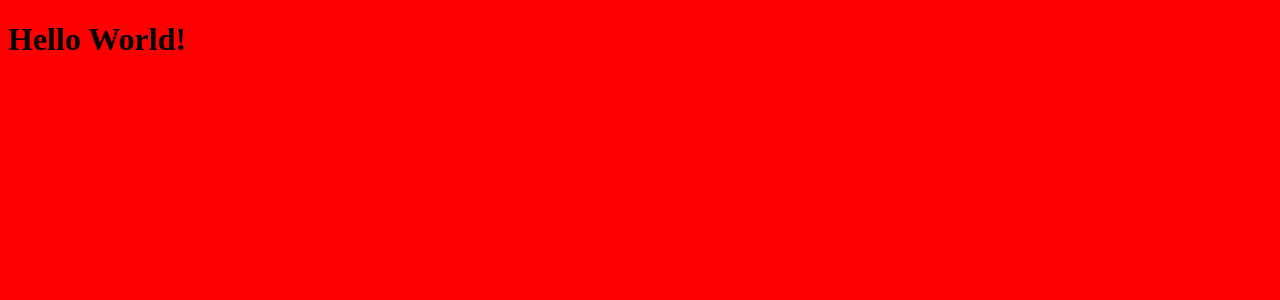
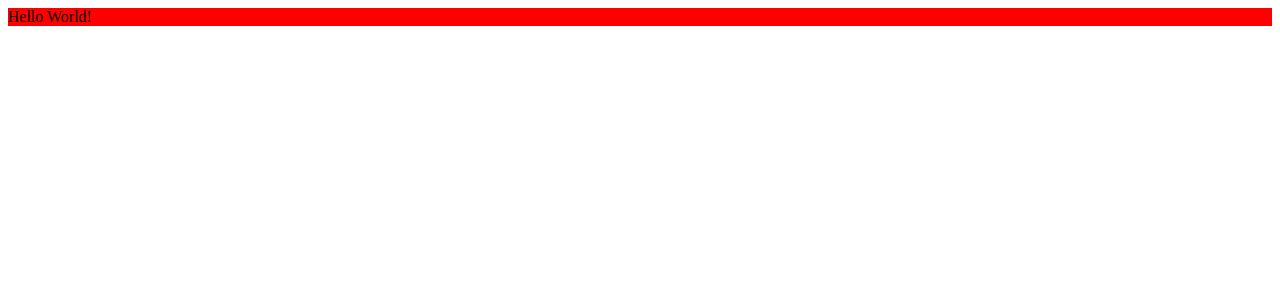
Before and after one commit to RafaelOkamoto182/Rocketnotes, a React (Vite) app: page / in a window 1280 px wide. Shown: the top 300 px of the page. Built offline with nearby package versions, Linux system fonts and the light colour scheme.

Commit message:
instalacao do styles components

```diff
--- a/package.json
+++ b/package.json
@@ -11,7 +11,8 @@
   },
   "dependencies": {
     "react": "^18.2.0",
-    "react-dom": "^18.2.0"
+    "react-dom": "^18.2.0",
+    "styled-components": "^6.0.7"
   },
   "devDependencies": {
     "@types/react": "^18.2.15",
--- a/src/assets/pages/Details/index.jsx
+++ b/src/assets/pages/Details/index.jsx
@@ -1,6 +1,6 @@
-import "./style.css"
+import { Container } from "./styles.js"
 export function Details() {
   return (
-    <h1>Hello World!</h1>
+    <Container>Hello World!</Container>
   )
 }
--- a/src/assets/pages/Details/style.css
+++ /dev/null
@@ -1,3 +0,0 @@
-body {
-    background: red
-}
--- /dev/null
+++ b/src/assets/pages/Details/styles.js
@@ -0,0 +1,5 @@
+import styled from 'styled-components'
+
+export const Container = styled.div`
+    background: red
+`
```
Also changed, not shown: 1 other file (tests, documents, lock files or other folders).
